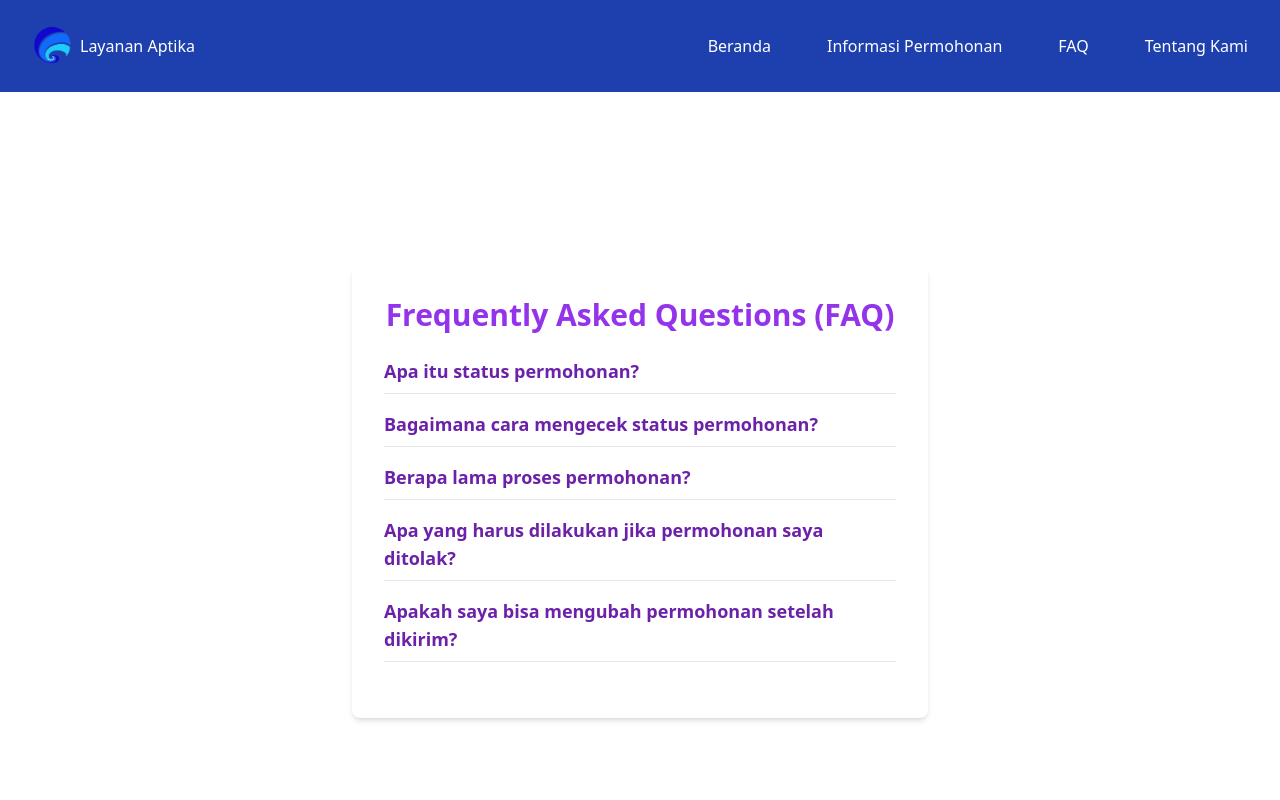
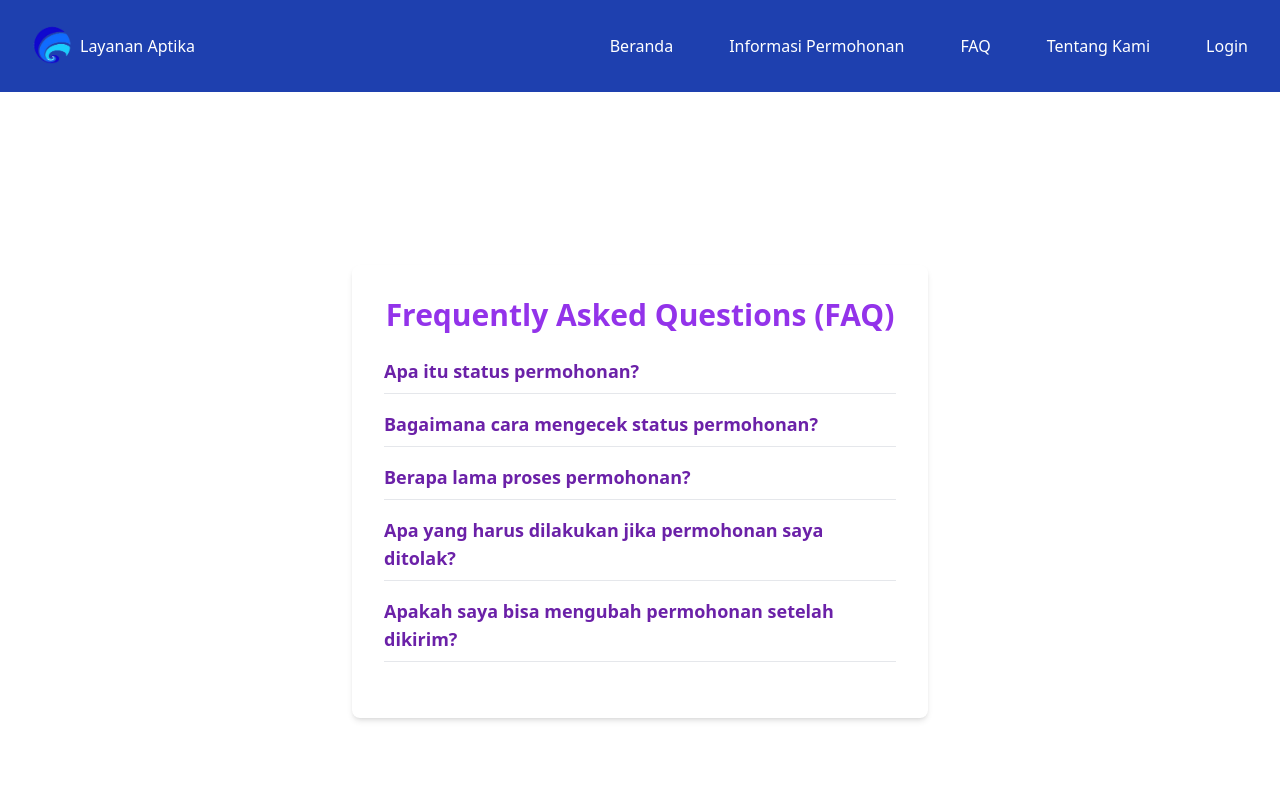
Before and after one commit to MSururunAmin/Magang, a Next.js app: page /faq in a window 1280 px wide. Shown: the top 800 px of the page. Built offline with nearby package versions, Linux system fonts and the light colour scheme.

Commit message:
fix: rename page components to uppercase

```diff
--- a/app/navigation/NavbarPage.js
+++ b/app/navigation/NavbarPage.js
@@ -38,6 +38,8 @@ const NavbarPage = () => {
         >
           Tentang Kami
         </Link>
+        <Link href="/auth/login" className="px-5 py-2 hover:bg-purple-700 rounded">
+        Login</Link>
       </div>
     </nav>
   );
```
Also changed, not shown: app/admin/ManagementLayanan/page.js (+0 -10 lines).
